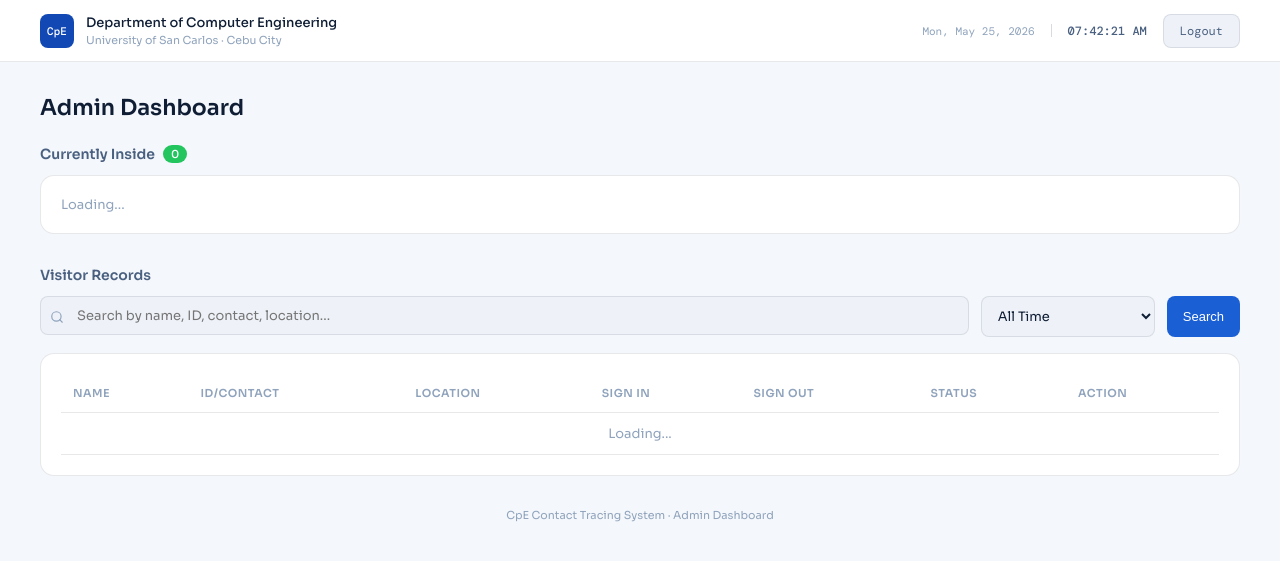
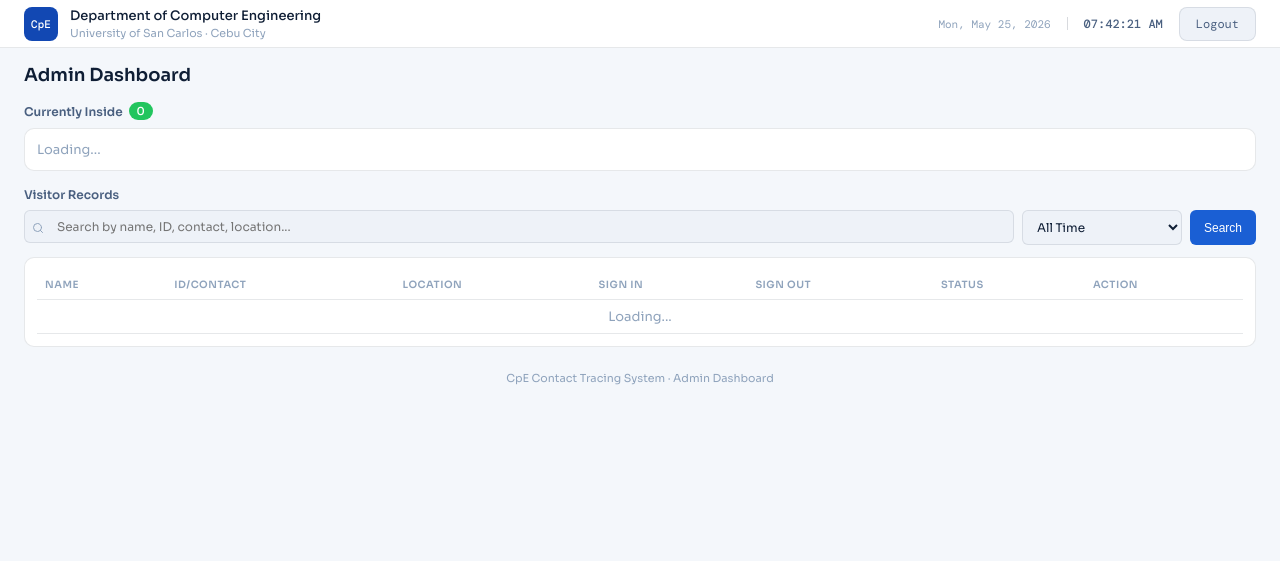
Before and after one commit to lysanderuy/contact-tracing, a PHP site: page /app/pages/admin_dashboard.php in a window 1280 px wide. Shown: the top 561 px of the page. Run offline with PHP 8.4, Linux system fonts and the light colour scheme; the visitor is signed in with stand-in values (Sample User, id 1).

Commit message:
[UI/UX][Lysan] Compact "Currently Inside" section with clickable cards

```diff
--- a/public/css/admin.css
+++ b/public/css/admin.css
@@ -27,8 +27,8 @@
   display: flex;
   align-items: center;
   justify-content: space-between;
-  padding: 0 40px;
-  height: 62px;
+  padding: 0 24px;
+  height: 48px;
   background: var(--surface);
   border-bottom: 1px solid var(--border);
 }
@@ -69,13 +69,13 @@
 }
 .logout-btn:hover { background: var(--blue-50); border-color: var(--blue-500); }
 
-.page-title { font-size: 22px; font-weight: 600; color: var(--text-primary); margin-bottom: 24px; }
+.page-title { font-size: 18px; font-weight: 600; color: var(--text-primary); margin-bottom: 16px; }
 
 .card {
   background: var(--surface);
   border: 1px solid var(--border);
-  border-radius: 14px;
-  padding: 20px;
+  border-radius: 10px;
+  padding: 12px;
 }
 
 .sign-out-btn {
--- a/public/css/admin_dashboard.css
+++ b/public/css/admin_dashboard.css
@@ -1,35 +1,43 @@
-main { padding: 32px 40px; max-width: 1400px; margin: 0 auto; }
+main { padding: 16px 24px; max-width: 1400px; margin: 0 auto; }
 
-.section { margin-bottom: 32px; }
+.section { margin-bottom: 16px; }
 .section-title {
-  font-size: 14px; font-weight: 600; color: var(--text-secondary);
-  margin-bottom: 12px; display: flex; align-items: center; gap: 8px;
+  font-size: 12px; font-weight: 600; color: var(--text-secondary);
+  margin-bottom: 8px; display: flex; align-items: center; gap: 6px;
 }
 .section-title .badge {
   background: var(--success); color: #fff;
   padding: 2px 8px; border-radius: 10px; font-size: 11px; font-weight: 500;
 }
 
-.signed-in-grid { display: grid; grid-template-columns: repeat(auto-fill, minmax(280px, 1fr)); gap: 12px; }
-.person-card { padding: 14px; background: var(--surface-2); border-radius: 10px; border: 1px solid var(--border); }
-.person-name { font-size: 14px; font-weight: 500; color: var(--text-primary); }
-.person-meta { font-size: 11px; color: var(--text-muted); margin-top: 4px; }
-.person-time { font-size: 11px; color: var(--text-secondary); margin-top: 6px; }
+.signed-in-grid { display: grid; grid-template-columns: repeat(4, 1fr); gap: 8px; }
+.person-card { padding: 10px 12px; background: var(--surface-2); border-radius: 8px; border: 1px solid var(--border); transition: background 0.15s, border-color 0.15s; }
+.person-card:hover { background: var(--blue-50); border-color: var(--blue-400); }
+.person-name { font-size: 13px; font-weight: 600; color: var(--text-primary); white-space: nowrap; overflow: hidden; text-overflow: ellipsis; }
+.person-meta { font-size: 11px; color: var(--text-muted); margin-top: 2px; }
+.person-time { font-size: 10px; color: var(--text-secondary); margin-top: 4px; }
 
-.filters { display: flex; gap: 12px; margin-bottom: 16px; flex-wrap: wrap; }
-.search-box { flex: 1; min-width: 200px; position: relative; }
-.search-box input { width: 100%; padding: 10px 12px 10px 36px; background: var(--surface-2); border: 1px solid var(--border); border-radius: 8px; font-size: 13px; font-family: 'Sora', sans-serif; }
-.search-box svg { position: absolute; left: 10px; top: 50%; transform: translateY(-50%); width: 14px; height: 14px; color: var(--text-muted); }
-.filter-select { padding: 10px 12px; background: var(--surface-2); border: 1px solid var(--border); border-radius: 8px; font-size: 13px; font-family: 'Sora', sans-serif; color: var(--text-primary); }
-.date-input { padding: 10px 12px; background: var(--surface-2); border: 1px solid var(--border); border-radius: 8px; font-size: 13px; font-family: 'Sora', sans-serif; }
-.filter-btn { padding: 10px 16px; background: var(--blue-500); border: none; border-radius: 8px; font-size: 13px; color: #fff; cursor: pointer; }
+@media (max-width: 1200px) {
+  .signed-in-grid { grid-template-columns: repeat(3, 1fr); }
+}
+@media (max-width: 900px) {
+  .signed-in-grid { grid-template-columns: repeat(2, 1fr); }
+}
+
+.filters { display: flex; gap: 8px; margin-bottom: 12px; flex-wrap: wrap; }
+.search-box { flex: 1; min-width: 180px; position: relative; }
+.search-box input { width: 100%; padding: 8px 10px 8px 32px; background: var(--surface-2); border: 1px solid var(--border); border-radius: 6px; font-size: 12px; font-family: 'Sora', sans-serif; }
+.search-box svg { position: absolute; left: 8px; top: 50%; transform: translateY(-50%); width: 12px; height: 12px; color: var(--text-muted); }
+.filter-select { padding: 8px 10px; background: var(--surface-2); border: 1px solid var(--border); border-radius: 6px; font-size: 12px; font-family: 'Sora', sans-serif; color: var(--text-primary); }
+.date-input { padding: 8px 10px; background: var(--surface-2); border: 1px solid var(--border); border-radius: 6px; font-size: 12px; font-family: 'Sora', sans-serif; }
+.filter-btn { padding: 8px 14px; background: var(--blue-500); border: none; border-radius: 6px; font-size: 12px; color: #fff; cursor: pointer; }
 .filter-btn:hover { background: var(--blue-400); }
 
 .table-wrapper { overflow-x: auto; }
 table { width: 100%; border-collapse: collapse; }
-th, td { padding: 12px; text-align: left; border-bottom: 1px solid var(--border); }
-th { font-size: 11px; font-weight: 600; color: var(--text-muted); text-transform: uppercase; letter-spacing: 0.5px; }
-td { font-size: 13px; color: var(--text-primary); }
+th, td { padding: 8px; text-align: left; border-bottom: 1px solid var(--border); }
+th { font-size: 10px; font-weight: 600; color: var(--text-muted); text-transform: uppercase; letter-spacing: 0.5px; }
+td { font-size: 12px; color: var(--text-primary); }
 tr:hover { background: var(--blue-50); }
 .view-link { color: var(--blue-500); text-decoration: none; font-weight: 500; }
 .view-link:hover { text-decoration: underline; }
--- a/public/js/admin_dashboard.js
+++ b/public/js/admin_dashboard.js
@@ -99,12 +99,11 @@
   }
 
   grid.innerHTML = visitors.map(p => `
-    <div class="person-card">
+    <a class="person-card" href="?page=visitor_detail&id=${parseInt(p.visitor_id)}" style="text-decoration:none;color:inherit;display:block;">
       <div class="person-name">${esc(p.first_name + ' ' + p.last_name)}</div>
       <div class="person-meta">${p.id_number ? 'ID: ' + esc(p.id_number) : 'Guest: ' + esc(p.contact_number)}</div>
       <div class="person-time">Since ${fmtTime(p.sign_in)}</div>
-      <button class="sign-out-btn" onclick="signOutPerson(${parseInt(p.id)})">Sign Out</button>
-    </div>
+    </a>
   `).join('');
 }
 
```
